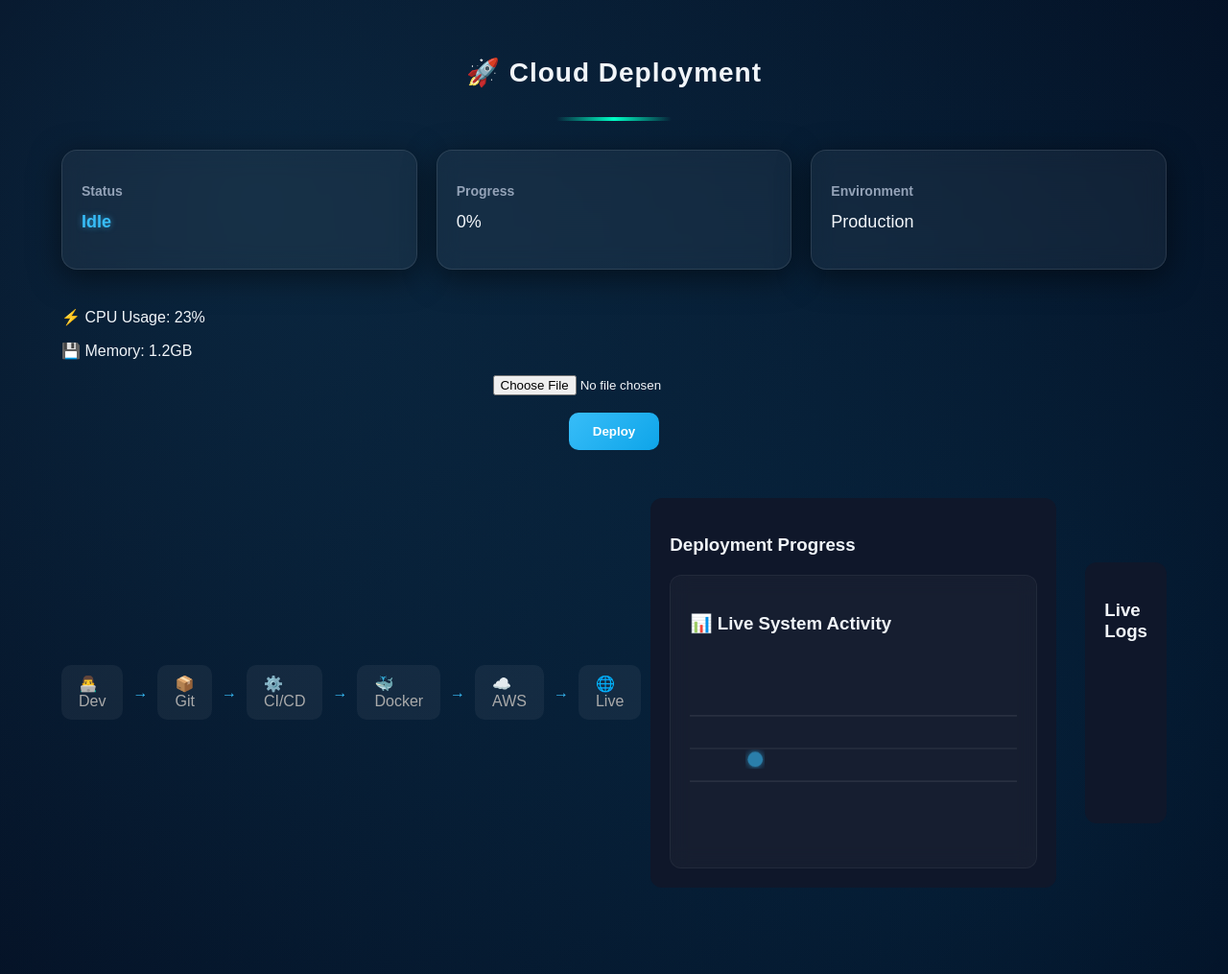
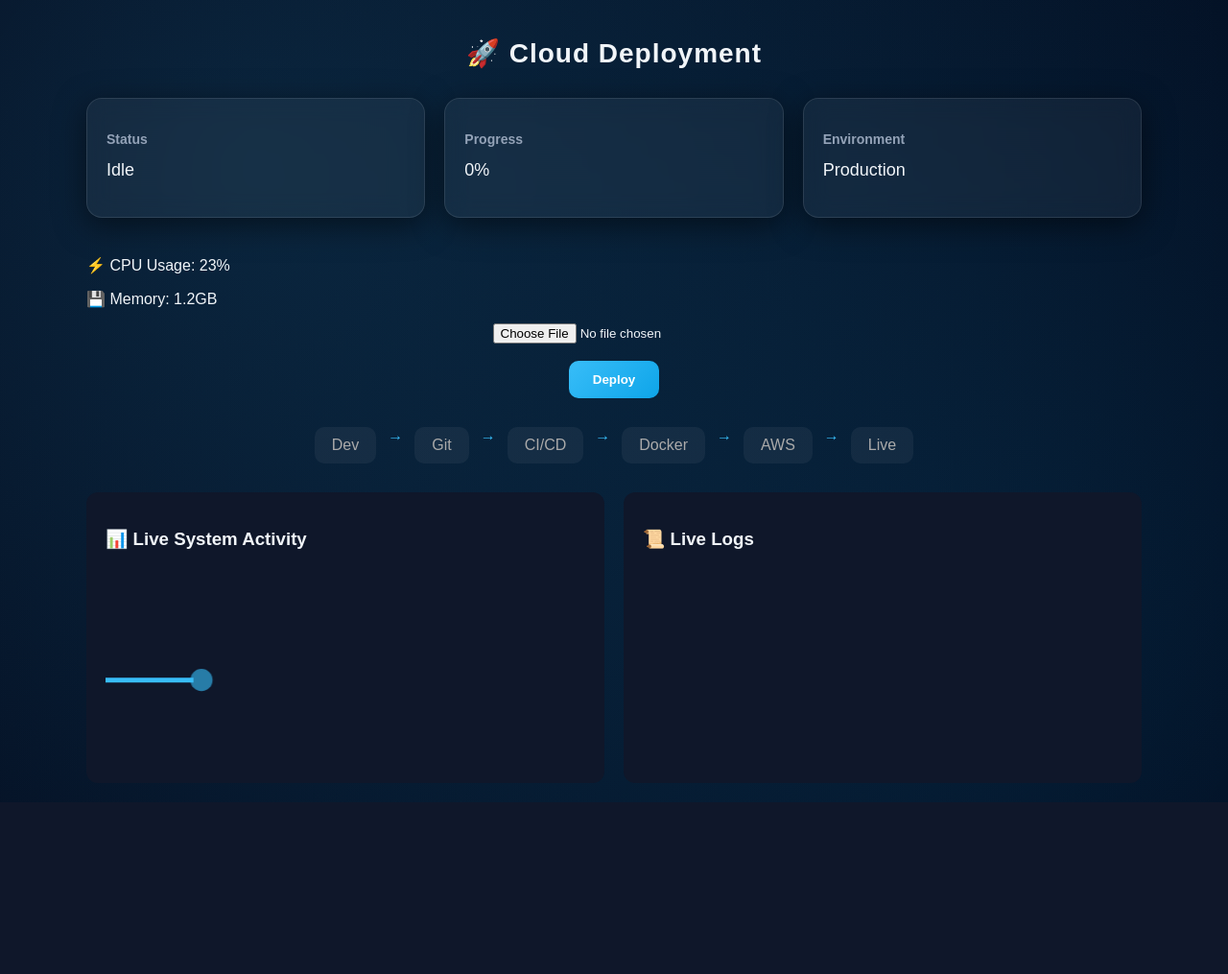
Before and after one commit to PunyaKP/cloud-deployment-system, a Flask app: page / in a window 1280 px wide. Shown: the whole page at 96% size. After the commit the page ends 761 px from the top, so only its background shows below. Run offline with Flask 3, Linux system fonts and the light colour scheme.

Commit message:
Auto deploy commit

```diff
--- a/templates/index.html
+++ b/templates/index.html
@@ -28,12 +28,7 @@
     min-height: 100vh;
     overflow-x: hidden;
 }
-/* container */
-.container {
-    width: 90%;
-    margin: auto;
-    padding: 40px;
-}
+
 
 /* title */
 h1 {
@@ -50,6 +45,7 @@ h1 {
     gap: 20px;
     margin-bottom: 40px;
 }
+
 
 .card {
     flex: 1;
@@ -98,14 +94,6 @@ button:hover {
     box-shadow: 0 0 20px rgba(56,189,248,0.3);
 }
 
-/* pipeline */
-.pipeline {
-    display: flex;
-    justify-content: center;
-    align-items: center;
-    gap: 10px;
-    margin: 50px 0;
-}
 
 .step {
     padding: 10px 18px;
@@ -129,11 +117,6 @@ button:hover {
     color: #38bdf8;
 }
 
-/* grid */
-.grid {
-    display: flex;
-    gap: 20px;
-}
 
 /* boxes */
 .box {
@@ -142,6 +125,7 @@ button:hover {
     padding: 20px;
     border-radius: 12px;
 }
+
 
 .top-line {
     width: 120px;
@@ -269,146 +253,118 @@ h1 {
     fill: var(--primary);
     filter: drop-shadow(0 0 10px rgba(56,189,248,1));
 }
+
+.container {
+    max-width: 1100px;
+    margin: auto;
+    padding: 20px;
+}
+
+.pipeline {
+    display: flex;
+    justify-content: center;
+    gap: 12px;
+    flex-wrap: wrap;
+    margin: 30px 0;
+}
+
+.grid {
+    display: grid;
+    grid-template-columns: 1fr 1fr;
+    gap: 20px;
+}
+
+.message-box {
+    margin: 20px auto;
+    padding: 10px;
+    text-align: center;
+    border-radius: 8px;
+    background: rgba(56,189,248,0.1);
+    color: #38bdf8;
+}
 </style>
 </head>
 <body>
+<body>
+
 <div class="container">
 
-    <!-- HEADER -->
-    <h1>🚀 Cloud Deployment </h1>
-    <div class="top-line"></div>
-    <!-- STATS -->
+    <!-- 🔥 HEADER -->
+    <h1>🚀 Cloud Deployment</h1>
+
+    <!-- 🔥 STATUS CARDS -->
     <div class="stats">
         <div class="card">
             <h3>Status</h3>
-            <p id="statusText">Idle</p>
+            <p>Idle</p>
         </div>
+
         <div class="card">
             <h3>Progress</h3>
-            <p id="progressText">0%</p>
+            <p>0%</p>
         </div>
+
         <div class="card">
             <h3>Environment</h3>
             <p>Production</p>
         </div>
     </div>
+
+    <!-- 🔥 METRICS -->
     <div class="metrics">
         <p>⚡ CPU Usage: <span id="cpu">23%</span></p>
         <p>💾 Memory: <span id="memory">1.2GB</span></p>
     </div>
 
-    <!-- FORM -->
-    <form id="uploadForm" action="/deploy" method="POST" enctype="multipart/form-data">
-        <input type="file" name="file" accept="*/*" required>
+    <!-- 🔥 FORM -->
+    <form action="/deploy" method="POST" enctype="multipart/form-data">
+        <input type="file" name="file" required>
         <br><br>
-        <button type="submit" name="upload">Deploy</button>
+        <button type="submit">Deploy</button>
     </form>
 
+    <!-- 🔥 MESSAGE -->
     {% if message %}
-    <p style="
-        margin-top: 10px;
-        padding: 10px;
-        border-radius: 8px;
-        background: rgba(56,189,248,0.1);
-        color: #38bdf8;
-        font-weight: bold;
-    ">
+    <div class="message-box">
         {{ message }}
-    </p>
+    </div>
     {% endif %}
 
-<!-- PIPELINE -->
+    <!-- 🔥 PIPELINE -->
     <div class="pipeline">
-
-    <!-- PIPELINE -->
-    <div class="pipeline">
-        <div class="step" id="step1">👨‍💻 Dev</div>
+        <div class="step">Dev</div>
         <div class="arrow">→</div>
-        <div class="step" id="step2">📦 Git</div>
+        <div class="step">Git</div>
         <div class="arrow">→</div>
-        <div class="step" id="step3">⚙️ CI/CD</div>
+        <div class="step">CI/CD</div>
         <div class="arrow">→</div>
-        <div class="step" id="step4">🐳 Docker</div>
+        <div class="step">Docker</div>
         <div class="arrow">→</div>
-        <div class="step" id="step5">☁️ AWS</div>
+        <div class="step">AWS</div>
         <div class="arrow">→</div>
-        <div class="step" id="step6">🌐 Live</div>
+        <div class="step">Live</div>
     </div>
 
-    <!-- LOWER GRID -->
+    <!-- 🔥 GRAPH + LOGS -->
     <div class="grid">
-
-        <!-- PROGRESS -->
         <div class="box">
-            <h3>Deployment Progress</h3>
-            <div class="graph-container">
             <h3>📊 Live System Activity</h3>
 
-    <svg viewBox="0 0 300 120" width="100%" height="200">
-    <defs>
-        <!-- Glow filter -->
-        <filter id="glow">
-            <feGaussianBlur stdDeviation="3.5" result="coloredBlur"/>
-            <feMerge>
-                <feMergeNode in="coloredBlur"/>
-                <feMergeNode in="SourceGraphic"/>
-            </feMerge>
-        </filter>
-
-        <!-- CPU Gradient -->
-        <linearGradient id="cpuGradient" x1="0%" y1="0%" x2="100%" y2="0%">
-            <stop offset="0%" stop-color="#38bdf8"/>
-            <stop offset="100%" stop-color="#22c55e"/>
-        </linearGradient>
-
-        <!-- Memory Gradient -->
-        <linearGradient id="memGradient" x1="0%" y1="0%" x2="100%" y2="0%">
-            <stop offset="0%" stop-color="#f97316"/>
-            <stop offset="100%" stop-color="#facc15"/>
-        </linearGradient>
-    </defs>
-
-    <!-- Grid lines -->
-    <g opacity="0.1">
-        <line x1="0" y1="30" x2="300" y2="30" stroke="white"/>
-        <line x1="0" y1="60" x2="300" y2="60" stroke="white"/>
-        <line x1="0" y1="90" x2="300" y2="90" stroke="white"/>
-    </g>
-
-    <!-- CPU -->
-    <path id="cpuPath"
-        fill="none"
-        stroke="url(#cpuGradient)"
-        stroke-width="3"
-        filter="url(#glow)"
-        stroke-linecap="round"/>
-
-    <!-- Memory -->
-    <path id="memPath"
-        fill="none"
-        stroke="url(#memGradient)"
-        stroke-width="2"
-        stroke-linecap="round"/>
-
-    <!-- Moving dot -->
-    <circle id="dot" r="5" fill="#38bdf8" filter="url(#glow)"/>
+            <svg viewBox="0 0 300 120">
+                <path id="cpuPath" stroke="#38bdf8" fill="none" stroke-width="3"/>
+                <path id="memPath" stroke="#f97316" fill="none" stroke-width="2"/>
+                <circle id="dot" r="4" fill="#38bdf8"/>
             </svg>
         </div>
+
+        <div class="box">
+            <h3>📜 Live Logs</h3>
         </div>
-            <div class="progress-container">
-                <div id="progressBar"></div>
-            </div>
-        </div>
-
-        <!-- LOGS -->
-        <div class="box">
-            <h3>Live Logs</h3>
-            <div id="logBox"></div>
     </div>
 
 </div>
 
-</div>
+</body>
 
 <script>
 
```
Lines whose indentation alone changed are shown as unchanged.
